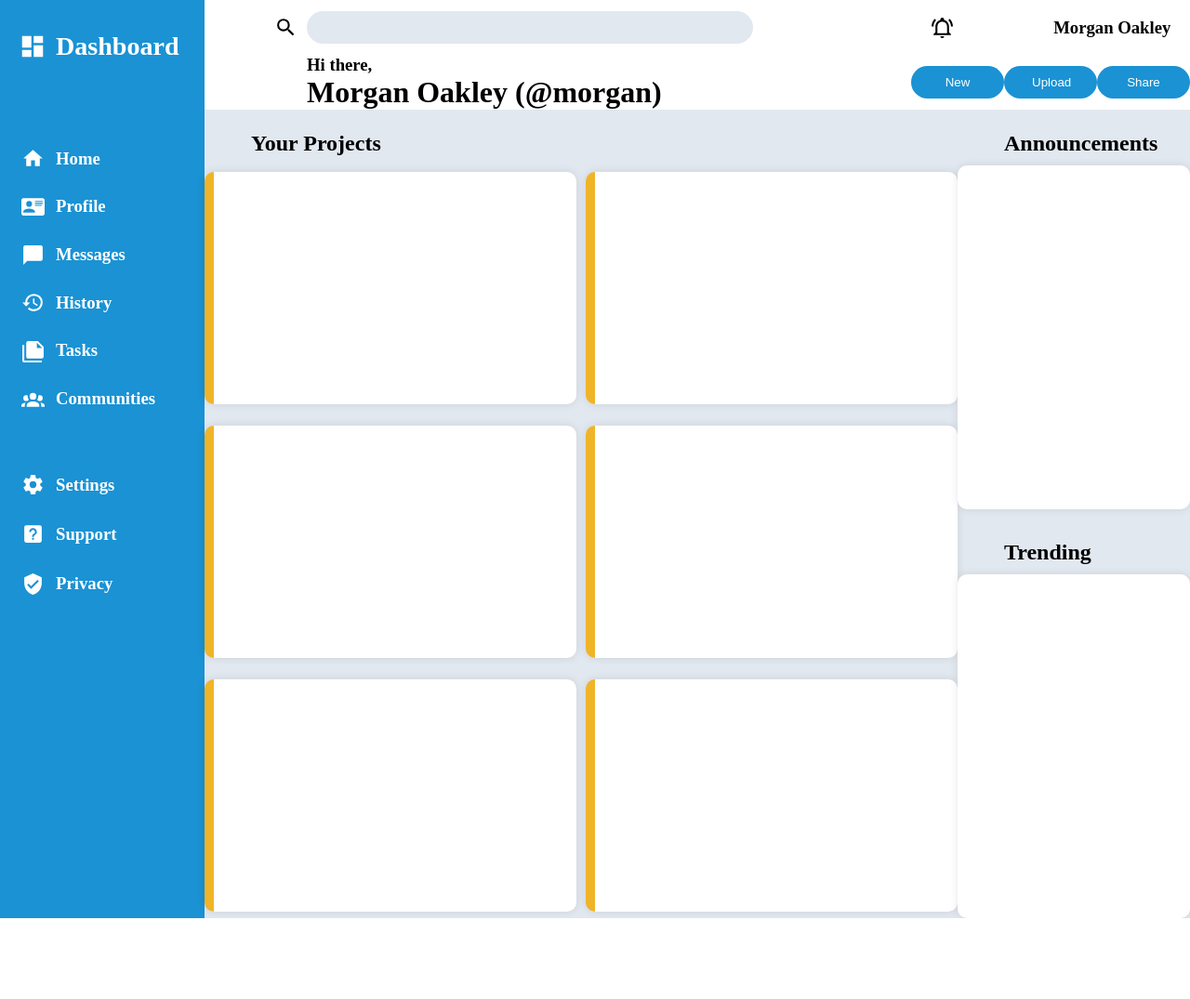
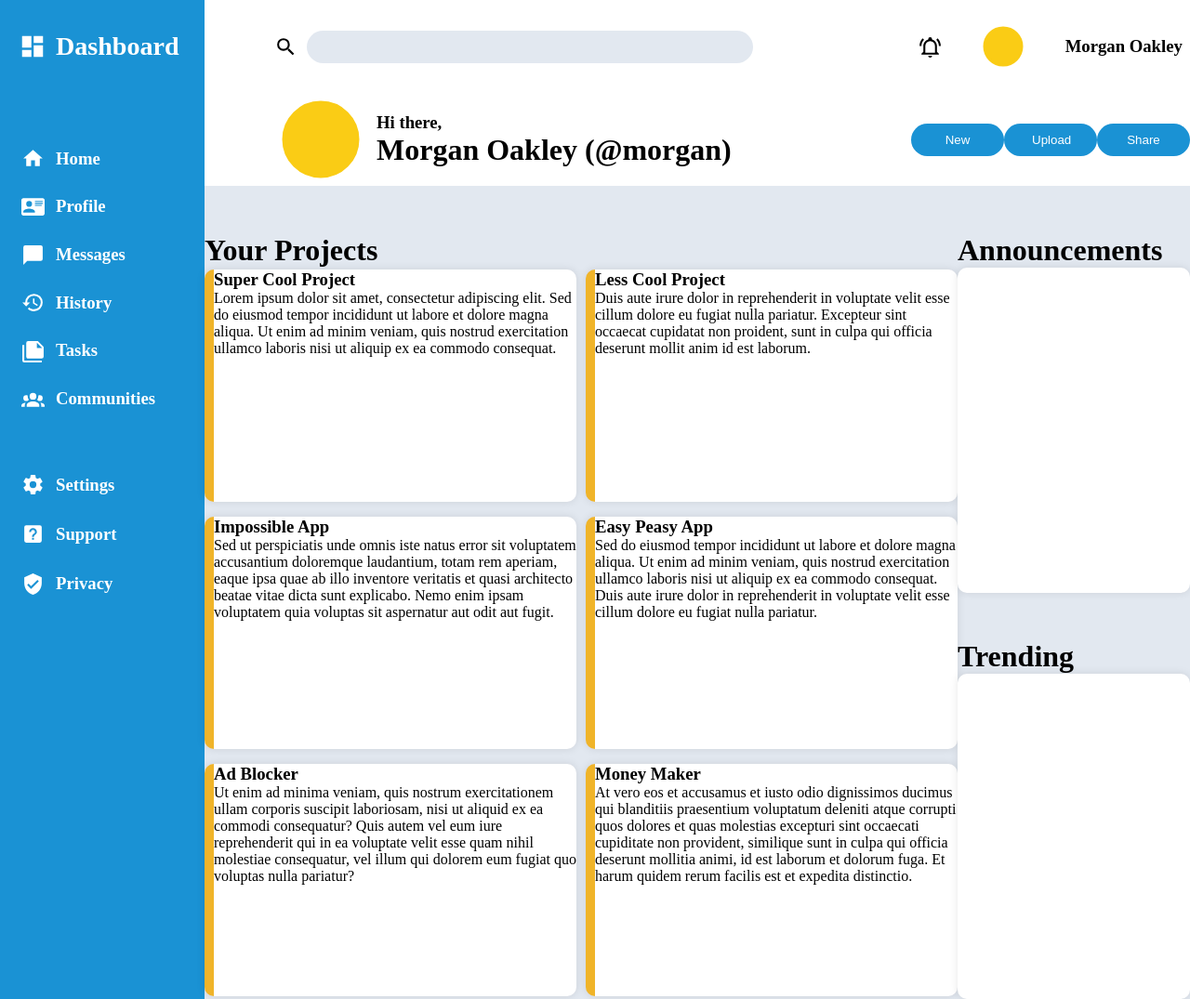
Before and after one commit to leonlunadev/odin-admin-dashboard, a plain HTML site: page index.html in a window 1280 px wide. Shown: the whole page at 93% size. Before the commit the page ends 988 px from the top, so only its background shows below. Drawn offline with Linux system fonts and the light colour scheme.

Commit message:
fixes main-content layout

```diff
--- a/index.html
+++ b/index.html
@@ -57,11 +57,13 @@
                 <input type="text" ></div>
             <div class="profile">
                 <img src="assets/bell-ring-outline.svg" alt="notifications" class="icon">
-                <div class="icon"></div>
+                <img src="assets/yellow-circle.svg" alt="profile">
                 <h3>Morgan Oakley</h3>
             </div>
             <div class="intro">
-                <div class="icon"></div>
+                <svg width="100" height="100" xmlns="http://www.w3.org/2000/svg">
+                    <circle cx="50" cy="50" r="40" stroke="#facc15" stroke-width="3" fill="#facc15" />
+                  </svg>
                 <div class="user-info">
                     <h3>Hi there,</h3>
                     <h1>Morgan Oakley (@morgan)</h1>
@@ -75,16 +77,68 @@
         </div>
         <div class="main-content">
 
+            <h1>Your Projects</h1>
+            <h1>Announcements</h1>
+            <div class="projects">
+                <div class="cards">
+                    <h3>Super Cool Project</h3>
+                    <p>Lorem ipsum dolor sit amet, consectetur adipiscing elit. Sed do eiusmod tempor incididunt ut labore et dolore magna aliqua. Ut enim ad minim veniam, quis nostrud exercitation ullamco laboris nisi ut aliquip ex ea commodo consequat.</p>
+                </div>
+                <div class="cards">
+                    <h3>Less Cool Project</h3>
+                    <p>Duis aute irure dolor in reprehenderit in voluptate velit esse cillum dolore eu fugiat nulla pariatur. Excepteur sint occaecat cupidatat non proident, sunt in culpa qui officia deserunt mollit anim id est laborum.</p>
+                </div>
+                <div class="cards">
+                    <h3>Impossible App</h3>
+                    <p>Sed ut perspiciatis unde omnis iste natus error sit voluptatem accusantium doloremque laudantium, totam rem aperiam, eaque ipsa quae ab illo inventore veritatis et quasi architecto beatae vitae dicta sunt explicabo. Nemo enim ipsam voluptatem quia voluptas sit aspernatur aut odit aut fugit.</p>
+                </div>
+                <div class="cards">
+                    <h3>Easy Peasy App</h3>
+                    <p>Sed do eiusmod tempor incididunt ut labore et dolore magna aliqua. Ut enim ad minim veniam, quis nostrud exercitation ullamco laboris nisi ut aliquip ex ea commodo consequat. Duis aute irure dolor in reprehenderit in voluptate velit esse cillum dolore eu fugiat nulla pariatur.</p>
+                </div>
 
+                <div class="cards">
+                    <h3>Ad Blocker</h3>
+                    <p>Ut enim ad minima veniam, quis nostrum exercitationem ullam corporis suscipit laboriosam, nisi ut aliquid ex ea commodi consequatur? Quis autem vel eum iure reprehenderit qui in ea voluptate velit esse quam nihil molestiae consequatur, vel illum qui dolorem eum fugiat quo voluptas nulla pariatur?</p>
+                </div>
+                <div class="cards">
+                    <h3>Money Maker</h3>
+                    <p>At vero eos et accusamus et iusto odio dignissimos ducimus qui blanditiis praesentium voluptatum deleniti atque corrupti quos dolores et quas molestias excepturi sint occaecati cupiditate non provident, similique sunt in culpa qui officia deserunt mollitia animi, id est laborum et dolorum fuga. Et harum quidem rerum facilis est et expedita distinctio.</p>
+                </div>
+            </div>
+            <div class="announcements"></div>
+            <h1>Trending</h1>
+            <div class="trending"></div>
+
+<!--
             <div class="projects">
                 <h2>Your Projects</h2>
                 <div></div>
-                <div class="cards"></div>
-                <div class="cards"></div>
-                <div class="cards"></div>
-                <div class="cards"></div>
-                <div class="cards"></div>
-                <div class="cards"></div>
+                <div class="cards">
+                    <h3>Super Cool Project</h3>
+                    <p>Lorem ipsum dolor sit amet, consectetur adipiscing elit. Sed do eiusmod tempor incididunt ut labore et dolore magna aliqua. Ut enim ad minim veniam, quis nostrud exercitation ullamco laboris nisi ut aliquip ex ea commodo consequat.</p>
+                </div>
+                <div class="cards">
+                    <h3>Less Cool Project</h3>
+                    <p>Duis aute irure dolor in reprehenderit in voluptate velit esse cillum dolore eu fugiat nulla pariatur. Excepteur sint occaecat cupidatat non proident, sunt in culpa qui officia deserunt mollit anim id est laborum.</p>
+                </div>
+                <div class="cards">
+                    <h3>Impossible App</h3>
+                    <p>Sed ut perspiciatis unde omnis iste natus error sit voluptatem accusantium doloremque laudantium, totam rem aperiam, eaque ipsa quae ab illo inventore veritatis et quasi architecto beatae vitae dicta sunt explicabo. Nemo enim ipsam voluptatem quia voluptas sit aspernatur aut odit aut fugit.</p>
+                </div>
+                <div class="cards">
+                    <h3>Easy Peasy App</h3>
+                    <p>Sed do eiusmod tempor incididunt ut labore et dolore magna aliqua. Ut enim ad minim veniam, quis nostrud exercitation ullamco laboris nisi ut aliquip ex ea commodo consequat. Duis aute irure dolor in reprehenderit in voluptate velit esse cillum dolore eu fugiat nulla pariatur.</p>
+                </div>
+
+                <div class="cards">
+                    <h3>Ad Blocker</h3>
+                    <p>Ut enim ad minima veniam, quis nostrum exercitationem ullam corporis suscipit laboriosam, nisi ut aliquid ex ea commodi consequatur? Quis autem vel eum iure reprehenderit qui in ea voluptate velit esse quam nihil molestiae consequatur, vel illum qui dolorem eum fugiat quo voluptas nulla pariatur?</p>
+                </div>
+                <div class="cards">
+                    <h3>Money Maker</h3>
+                    <p>At vero eos et accusamus et iusto odio dignissimos ducimus qui blanditiis praesentium voluptatum deleniti atque corrupti quos dolores et quas molestias excepturi sint occaecati cupiditate non provident, similique sunt in culpa qui officia deserunt mollitia animi, id est laborum et dolorum fuga. Et harum quidem rerum facilis est et expedita distinctio.</p>
+                </div>
             </div>
             <div class="sidebar">
                 <h2>Announcements</h2>
@@ -92,7 +146,7 @@
                 <h2>Trending</h2>
                 <div class="trending"></div>
             </div>
-
+       -->
 
 
         </div>
--- a/style.css
+++ b/style.css
@@ -118,30 +118,26 @@ svg {
   grid-row: 2 / 3;
   display: grid;
   grid-template-columns: 3fr 1fr;
-  grid-template-rows: 1fr 4fr;
+  grid-template-rows: 1fr 4fr 1fr 4fr;
+}
+
+.main-content h1 {
+  align-self: end;
 }
 
 .projects {
   grid-column: 1 / 2;
-  grid-row: 1 / 3;
+  grid-row: 2 / 5;
   display: grid;
   grid-template-columns: 1fr 1fr;
-  grid-template-rows: 50px 1fr 1fr 1fr;
-  gap: 10px;
-}
-
-.sidebar {
-  grid-column: 2 / 3;
-  grid-row: 1 / 3;
-  display: grid;
-  grid-template-rows: 50px 1fr 50px 1fr;
+  grid-template-rows: 1fr 1fr 1fr;
   gap: 10px;
 }
 
 .trending {
   background-color: white;
-  min-width: 250px;
-  min-height: 370px;
+  width: 250px;
+  height: 350px;
   place-self: center;
   border-radius: 10px;
   box-shadow: 0 0 10px 0 rgba(0, 0, 0, 0.1);
@@ -149,8 +145,8 @@ svg {
 
 .announcements {
   background-color: white;
-  min-height: 370px;
-  min-width: 250px;
+  height: 350px;
+  width: 250px;
   place-self: center;
   border-radius: 10px;
   box-shadow: 0 0 10px 0 rgba(0, 0, 0, 0.1);
@@ -158,8 +154,8 @@ svg {
 
 .cards {
   background-color: white;
-  min-height: 250px;
-  min-width: 400px;
+  height: 250px;
+  width: 400px;
   place-self: center;
   border-radius: 10px;
   border-left: 10px solid #f0b429;
```
Also changed, not shown: assets/yellow-circle.svg (added).
